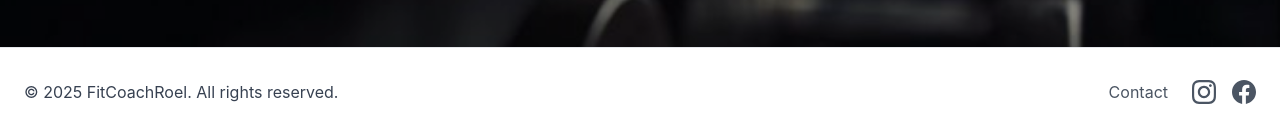
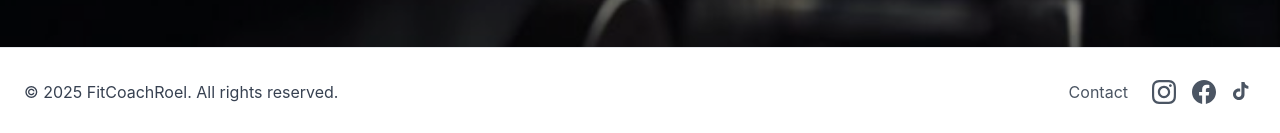
Before and after one commit to Idotalot/fitcoachroel, a React (Create React App) app: page / in a window 1280 px wide. Shown: the part 5255-5388 px from the top of the page. Built offline with nearby package versions, Linux system fonts and the light colour scheme.

Commit message:
V1.1.1 - Added TikTok connection

```diff
--- a/src/pages/home.jsx
+++ b/src/pages/home.jsx
@@ -793,6 +793,21 @@ function Homepage() {
                   <path d="M24 12.073c0-6.627-5.373-12-12-12s-12 5.373-12 12c0 5.99 4.388 10.954 10.125 11.854v-8.385H7.078v-3.47h3.047V9.43c0-3.007 1.792-4.669 4.533-4.669 1.312 0 2.686.235 2.686.235v2.953H15.83c-1.491 0-1.956.925-1.956 1.874v2.25h3.328l-.532 3.47h-2.796v8.385C19.612 23.027 24 18.062 24 12.073z"/>
                 </svg>
               </a>
+              <a
+                href="https://www.tiktok.com/@fitcoachroel"
+                target="_blank"
+                rel="noopener noreferrer"
+                className="text-gray-600 hover:text-[#ba974d] transition"
+                aria-label="TikTok"
+              >
+                <svg
+                  className="w-6 h-6"
+                  fill="currentColor"
+                  viewBox="0 0 24 24"
+                >
+                  <path d="M12.5 2c.3 2.1 1.8 3.7 3.9 3.9v2.9c-1.4 0-2.7-.4-3.9-1.2v6.8c0 3.1-2.5 5.7-5.7 5.7S1 17.5 1 14.3C1 11.1 3.5 8.6 6.7 8.6c.5 0 1 .1 1.5.2v3c-.4-.2-.9-.3-1.5-.3-1.5 0-2.7 1.2-2.7 2.7s1.2 2.7 2.7 2.7 2.7-1.2 2.7-2.7V2h3.1z"/>
+                </svg>
+              </a>
             </div>
           </div>
         </div>
```
